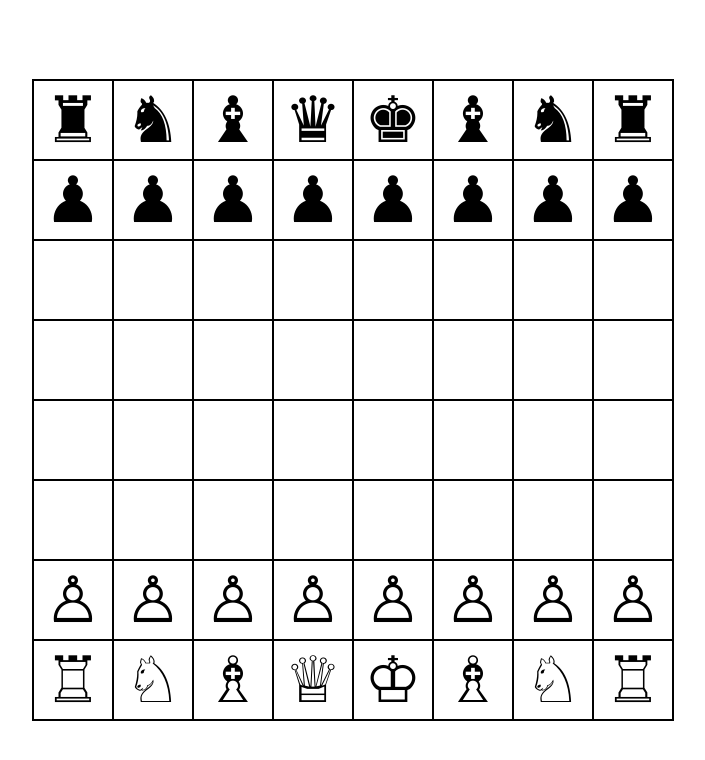
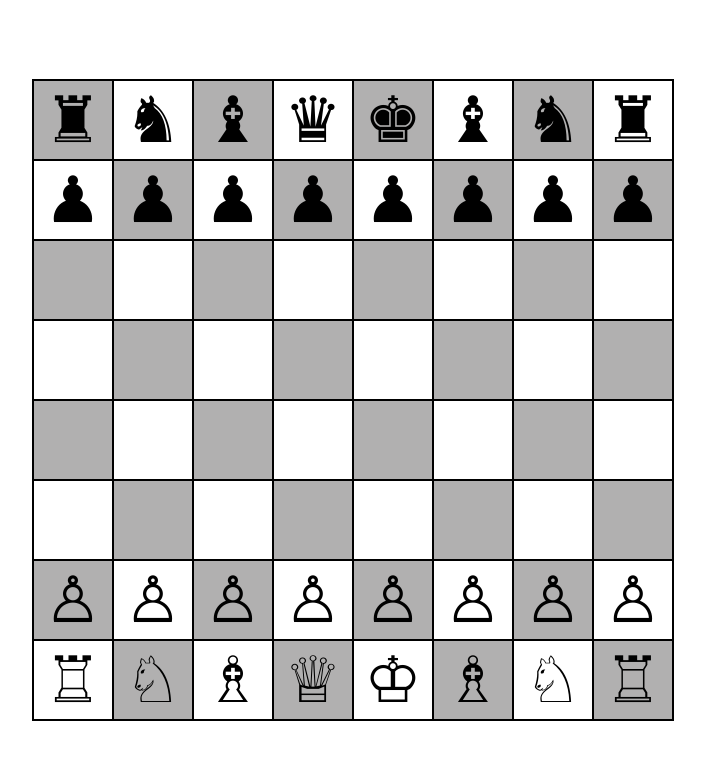
Before and after one commit to Kishan931644/chess-game, a plain HTML site: page index.html in a window 1280 px wide. Shown: the whole page, without its empty margins (287-992 px from the left). Drawn offline with Linux system fonts and the light colour scheme.

Commit message:
change in style

```diff
--- a/style.css
+++ b/style.css
@@ -7,6 +7,7 @@
 body {
     height: 100vh;
     width: 100vw;
+    padding: 1rem 1rem;
     display: flex;
     align-items: center;
     justify-content: center;
@@ -30,6 +31,15 @@ body {
     align-items: center;
     justify-content: center;
     user-select: none;
+    --black-color: rgb(177, 176, 176);
+}
+
+.row:nth-child(2n) .cell:nth-child(2n) {
+    background-color: var(--black-color);
+}
+
+.row:nth-child(2n-1) .cell:nth-child(2n+ 1) {
+    background-color: var(--black-color);
 }
 
 .cell span {
```
